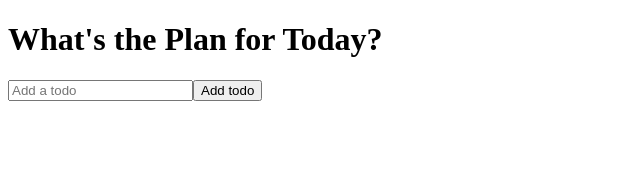
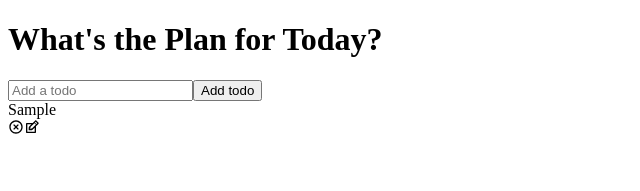
Before and after one commit to mayank1365/Todo-App, a React (Create React App) app: page / in a window 1280 px wide. Both pictures are taken after typing "Sample" into the empty fields and a click on the button "Add todo". Shown: the top 191 px of the page, without its empty margins (0-640 px from the left). Built offline with nearby package versions, Linux system fonts and the light colour scheme.

Commit message:
Added functionality for todos

```diff
--- a/package.json
+++ b/package.json
@@ -8,6 +8,7 @@
     "@testing-library/user-event": "^13.5.0",
     "react": "^18.3.1",
     "react-dom": "^18.3.1",
+    "react-icons": "^5.2.1",
     "react-scripts": "5.0.1",
     "web-vitals": "^2.1.4"
   },
--- a/src/components/Todo.js
+++ b/src/components/Todo.js
@@ -0,0 +1,48 @@
+import React from 'react'
+import { useState } from 'react'
+import TodoForm from './TodoForm'
+import { RiCloseCircleLine } from 'react-icons/ri';
+import { TiEdit } from 'react-icons/ti';
+
+function Todo({todos, completeTodo, removeTodo, editTodo}) {
+    const [edit, setEdit] = useState({
+        id: null,
+        value: ''
+    });
+
+    const submitUpdate = value => {
+        editTodo(edit.id, value);
+        setEdit({
+            id: null,
+            value: ''
+        });
+    }
+
+    if(edit.id) {
+        return <TodoForm edit={edit} onSubmit={submitUpdate} />;
+    }
+
+    return todos.map((todo, index) => (
+        <div
+            className={todo.isComplete ? 'todo-row complete' : 'todo-row'}
+            key={index}
+        >
+            <div key={todo.id} onClick={() => completeTodo(todo.id)}>
+                {todo.text}
+            </div>
+
+            <div className='icons'>
+                <RiCloseCircleLine
+                    onClick={() => removeTodo(todo.id)}
+                    className='delete-icon'
+                />
+                <TiEdit
+                    onClick={() => setEdit({id: todo.id, value: todo.text})}
+                    className='edit-icon'
+                />
+            </div>
+        </div>
+    ));
+}
+
+export default Todo
--- a/src/components/TodoList.js
+++ b/src/components/TodoList.js
@@ -1,6 +1,7 @@
 import React from 'react'
 import { useState } from 'react'
 import TodoForm from './TodoForm'
+import Todo from './Todo';
 
 function TodoList() {
     const [todos, setTodos] = useState([]);
@@ -14,15 +15,36 @@
 
         setTodos(newTodos);
 
-
     }
 
+    const completeTodo = id => {
+        let updatesTodos = todos.map(todo => {
+            if(todo,id === id){
+                todo.isComplete = !todo.isComplete
+            }
+            return todo
+        });
 
+        setTodos(updatesTodos);
+    }
+
+    const removeTodo = id => {
+        const removeArr = [...todos].filter(todo => todo.id !== id);
+        setTodos(removeArr);
+    }
+
+    const editTodo = (todoId, newValue) => {
+        if(!newValue.text || /^\s*$/.test(newValue.text)) {
+            return;
+        }
+        setTodos(prev => prev.map(item => (item.id === todoId ? newValue : item)));
+    }
 
     return (
         <div>
-        <h1>What's the Plan for Today?</h1>
-        <TodoForm onSubmit={addTodo}/>
+            <h1>What's the Plan for Today?</h1>
+            <TodoForm onSubmit={addTodo}/>
+            <Todo todos={todos} completeTodo={completeTodo} removeTodo={removeTodo} editTodo={editTodo} />
         </div>
     )
 }
```
Also changed, not shown: 1 other file (tests, documents, lock files or other folders).
